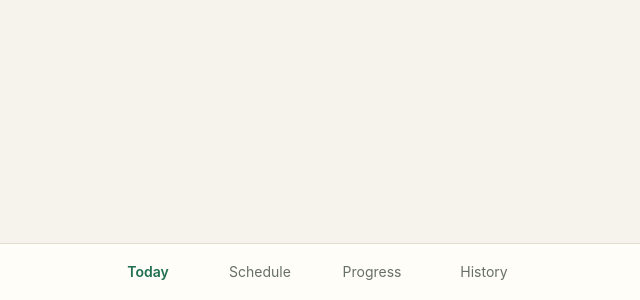
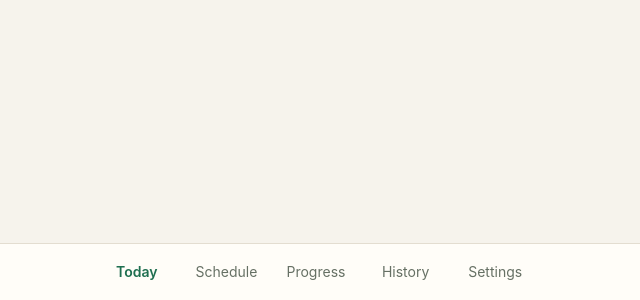
Before and after one commit to billyscho44/semester-starts-monday, a Next.js app: page / in a window 1280 px wide. Shown: the part 500-800 px from the top of the page, without its empty margins (324-964 px from the left). Built offline with nearby package versions, Linux system fonts and the light colour scheme; no server answers.

Commit message:
Add Settings to the main navigation
Co-Authored-By: Claude Sonnet 5.5 <noreply@anthropic.com>
Claude-Session: https://claude.ai/code/session_01Lqn4PbPZgCji8fJUxm6RJM

```diff
--- a/src/components/Nav.tsx
+++ b/src/components/Nav.tsx
@@ -8,6 +8,7 @@ const TABS = [
   { href: "/schedule", label: "Schedule" },
   { href: "/progress", label: "Progress" },
   { href: "/history", label: "History" },
+  { href: "/settings", label: "Settings" },
 ];
 
 export default function Nav() {
```
